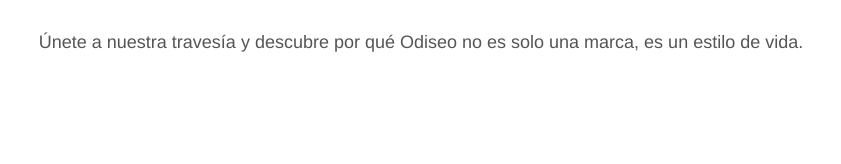
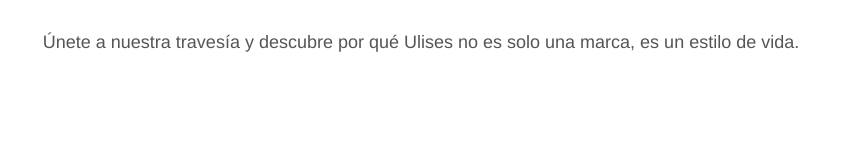
Before and after one commit to Mantia00/ULISESCLOTHINGSITEPROYECT, a plain HTML site: page Website/sobreNosotros.html in a window 1280 px wide. Shown: the part 516-680 px from the top of the page, 219-1060 px from the left. Drawn offline with Linux system fonts and the light colour scheme; a web font is replaced by a local one.

Commit message:
sobreNosotros.html

```diff
--- a/Website/sobreNosotros.html
+++ b/Website/sobreNosotros.html
@@ -147,7 +147,7 @@
       Cada prenda es diseñada con detalle, utilizando materiales de alta calidad y un enfoque sostenible. Nuestro equipo está comprometido con brindar una experiencia única para nuestros clientes, desde el diseño hasta la entrega.
     </p>
     <p>
-      Únete a nuestra travesía y descubre por qué Odiseo no es solo una marca, es un estilo de vida.
+      Únete a nuestra travesía y descubre por qué Ulises no es solo una marca, es un estilo de vida.
     </p>
   </section>
 
```
